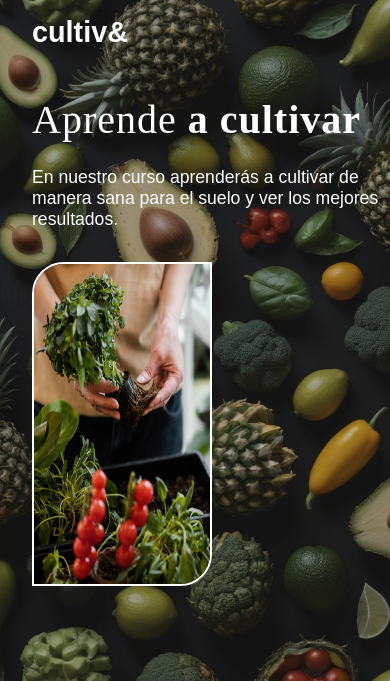
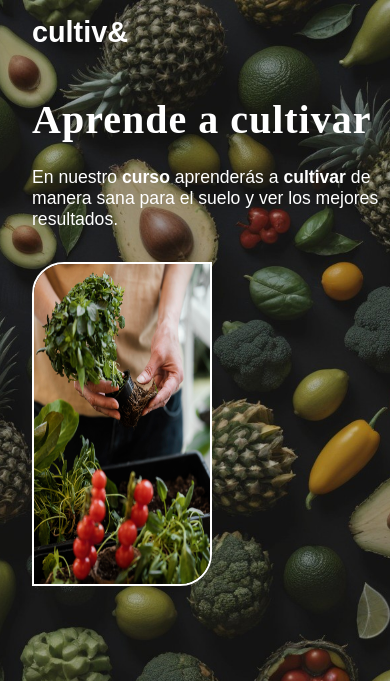
Before and after one commit to axelnoguera/landing-page-cultivos-2, a PHP site: page / in a window 390 px wide. Shown: the top 681 px of the page. Run offline with PHP 8.4, Linux system fonts and the light colour scheme; some libraries are stand-ins or nearby versions; some web fonts are replaced.

Commit message:
Update style.css

```diff
--- a/style.css
+++ b/style.css
@@ -348,6 +348,10 @@ width:20rem;
 
 
 @media screen and (max-width: 500px){
+    strong{
+    font-weight:bold;
+    }
+
     .header__b{
     font-size:1.8rem;
     }
```
